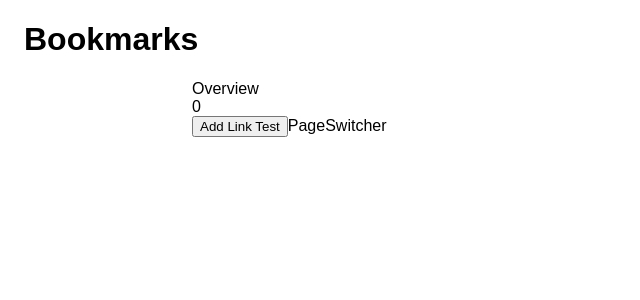
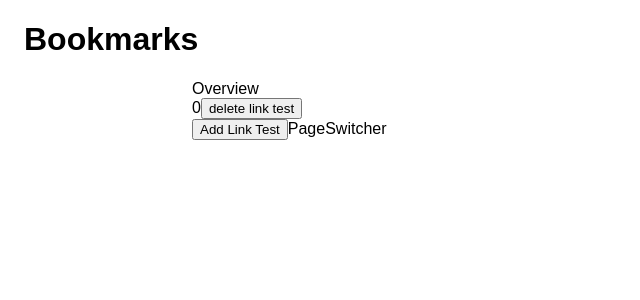
Before and after one commit to balraj-johal/phantom-bookmarks-list, a React (Create React App) app: page / in a window 1280 px wide. Both pictures are taken after a click on the button "Add Link Test". Shown: the top 300 px of the page, without its empty margins (0-640 px from the left). Built offline with nearby package versions, Linux system fonts and the light colour scheme; a web font is replaced by a local one.

Commit message:
add delete link behaviour

```diff
--- a/src/components/BookmarkLink.js
+++ b/src/components/BookmarkLink.js
@@ -4,13 +4,18 @@ function BookmarkLink(props) {
   return(
     <div>
       <ShowLink link={props.link} />
+      <button onClick={() => {
+        props.deleteLink(props.link);
+      }}>
+        delete link test
+      </button>
     </div>
   )
 }
 
 function ShowLink(props) {
   return(
-    props.link
+    props.link.url
   )
 }
 
--- a/src/components/BookmarkList.js
+++ b/src/components/BookmarkList.js
@@ -2,15 +2,25 @@ import useSavedLinks from "../hooks/useSavedLinks";
 import BookmarkLink from "./BookmarkLink";
 
 function BookmarkList(props) {
-  const { paginatedLinks, addLink } = useSavedLinks(props.pageNumber);
+  const {
+    paginatedLinks,
+    addLink,
+    deleteLink
+  } = useSavedLinks(props.pageNumber);
 
   return(
     <>
       { paginatedLinks.map((link) => (
-        <BookmarkLink link={link} key={link.id} />
+        <BookmarkLink
+          link={link}
+          key={link.id}
+          deleteLink={deleteLink}
+        />
       )) }
       <button onClick={() => {
-        addLink(paginatedLinks.length.toString());
+        addLink({
+          url: paginatedLinks.length.toString()
+        });
       }}>
         Add Link Test
       </button>
--- a/src/hooks/useSavedLinks.js
+++ b/src/hooks/useSavedLinks.js
@@ -26,14 +26,14 @@ const useSavedLinks = (pageNumber, pageLength = DEFAULT_PAGE_LENGTH) => {
   }, [pageNumber, pageLength, allLinks]);
 
   /**
-   * @name getLinkByID
-   * @param {String} id - unique link id
+   * @name getLinkByURL
+   * @param {String} url - unique link url
    * @returns {Object} link
    */
-  const getLinkByID = (id) => {
+  const getLinkByURL = (url) => {
     let requestedLink;
     allLinks.forEach(link => {
-      if (link.id === id) requestedLink = link;
+      if (link.url === url) requestedLink = link;
     })
     return requestedLink;
   };
@@ -59,22 +59,23 @@ const useSavedLinks = (pageNumber, pageLength = DEFAULT_PAGE_LENGTH) => {
   };
 
   /**
-   * @name addLink
+   * @name deleteLink
    * @param {Object} linkToDelete
    */
   const deleteLink = (linkToDelete) => {
     let deletionIndex;
-    allLinks.forEach((link, index) => {
-      if (link.id === linkToDelete.id) deletionIndex = index;
+    let updatedLinks = [...allLinks];
+    updatedLinks.forEach((link, index) => {
+      if (link.url === linkToDelete.url) deletionIndex = index;
     })
-    const updatedLinks = allLinks.slice(deletionIndex, 1);
+    updatedLinks.splice(deletionIndex, 1);
     setAllLinks(updatedLinks);
     updateSavedLinks(updatedLinks);
   };
 
   return {
     paginatedLinks,
-    getLinkByID,
+    getLinkByURL,
     updateLink,
     addLink,
     deleteLink
```
